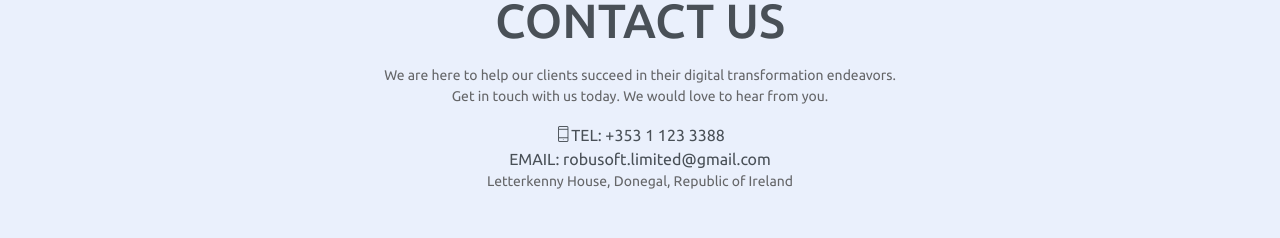
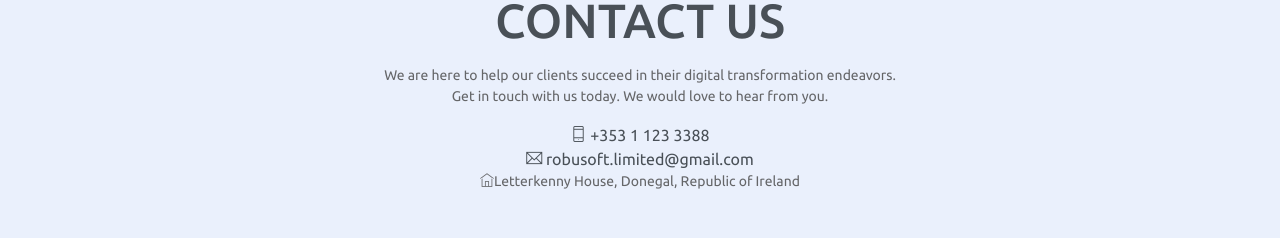
Before and after one commit to RobusoftLimited/Robusoft, a React (Create React App) app: page / in a window 1280 px wide. Shown: the part 3540-3778 px from the top of the page. Built offline with nearby package versions, Linux system fonts and the light colour scheme.

Commit message:
add icons

```diff
--- a/src/Contact.tsx
+++ b/src/Contact.tsx
@@ -30,9 +30,9 @@ function Contact() {
           Get in touch with us today. We would love to hear from you.
           <br />
         </p>
-        <span><i className="ti-mobile"></i>TEL: +353 1 123 3388</span><br/>
-        <span>EMAIL: robusoft.limited@gmail.com</span>
-        <p className="mb-5">Letterkenny House, Donegal, Republic of Ireland</p>
+        <span><i className="ti-mobile"></i> +353 1 123 3388</span><br/>
+        <span><i className="ti-email"></i> robusoft.limited@gmail.com</span>
+        <p className="mb-5"><i className="ti-home"></i>Letterkenny House, Donegal, Republic of Ireland</p>
         <form
           onSubmit={handleSubmit}
           className="contact-form col-md-11 col-lg-9 mx-auto"
```
